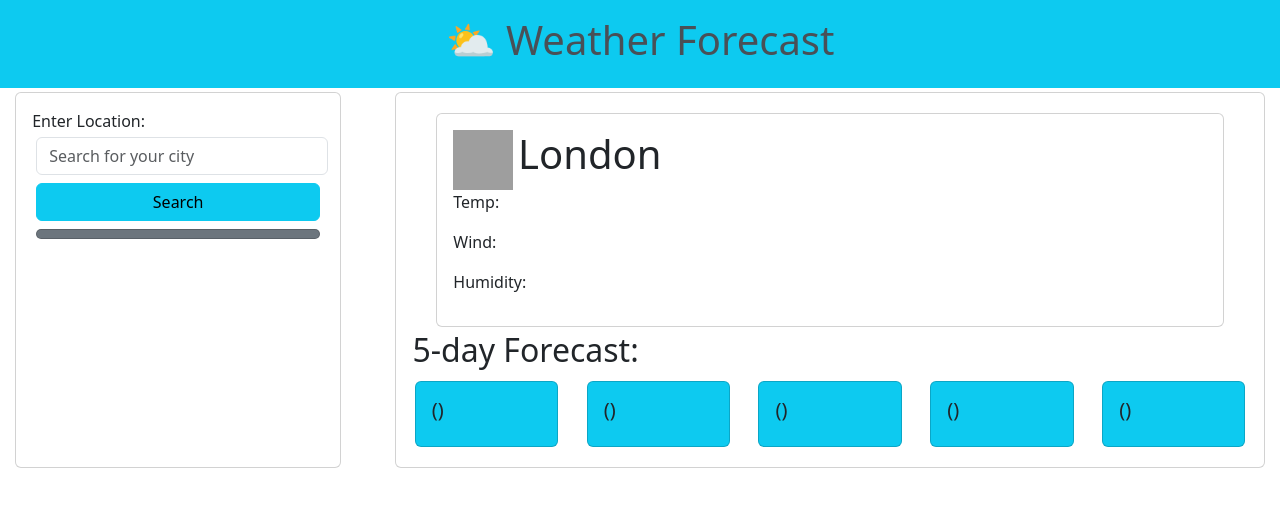
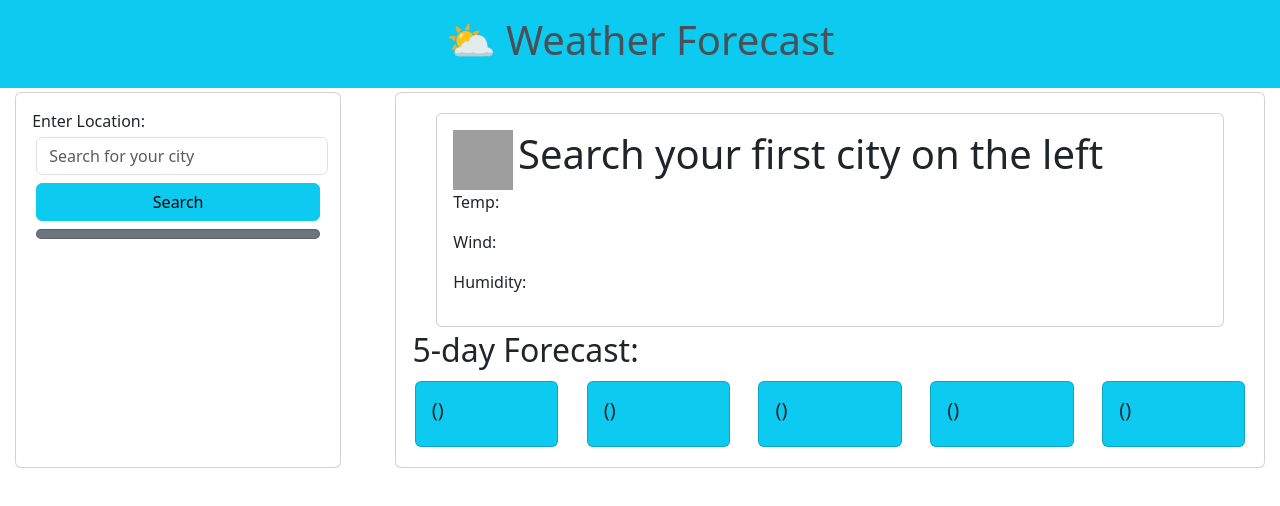
Before and after one commit to C-Hickman23/5-Day-Forecast-Assignment, a plain HTML site: page index.html in a window 1280 px wide. Drawn offline with nearby package versions, Linux system fonts and the light colour scheme; no server answers; grey boxes are pictures that could not be loaded.

```diff
--- a/index.html
+++ b/index.html
@@ -31,7 +31,7 @@
                             <img id="currentIcon" src="https://openweathermap.org/img/wn/10n@2x.png" class="icon"></img>
                         </div>
                         <div class="col-11">
-                            <h1 id="currentCity">London</h1>
+                            <h1 id="currentCity">Search your first city on the left</h1>
                         </div>
                     </div>
                     <p>Temp: <span id="currentTemp"></span></p>
```
Also changed, not shown: image.png (added), 1 other file.
